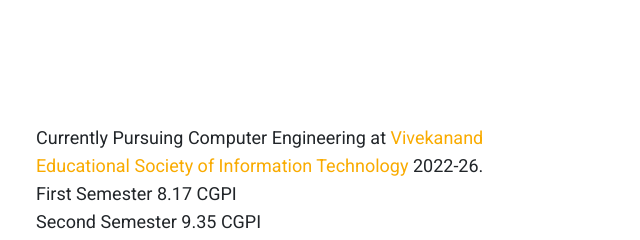
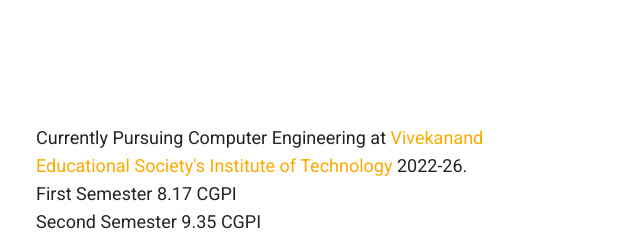
Before and after one commit to Neelkanth-khithani/Neelkanth-Portfolio, a plain HTML site: page index.html in a window 1280 px wide. Shown: the part 1279-1519 px from the top of the page, 624-1264 px from the left. Drawn offline with nearby package versions, Linux system fonts and the light colour scheme; a web font is replaced by a local one.

Commit message:
Update index.html

```diff
--- a/index.html
+++ b/index.html
@@ -62,7 +62,7 @@
                 <img src="./images/Friends.jpeg" alt="Educational Image">
             </div>
             <div class="education-text">
-                <p>Currently Pursuing Computer Engineering at <span class="yellow">Vivekanand Educational Society of Information Technology</span> 2022-26.<br />
+                <p>Currently Pursuing Computer Engineering at <span class="yellow">Vivekanand Educational Society's Institute of Technology</span> 2022-26.<br />
                     First Semester 8.17 CGPI <br /> Second Semester 9.35 CGPI
                 </p>
             </div>
```
